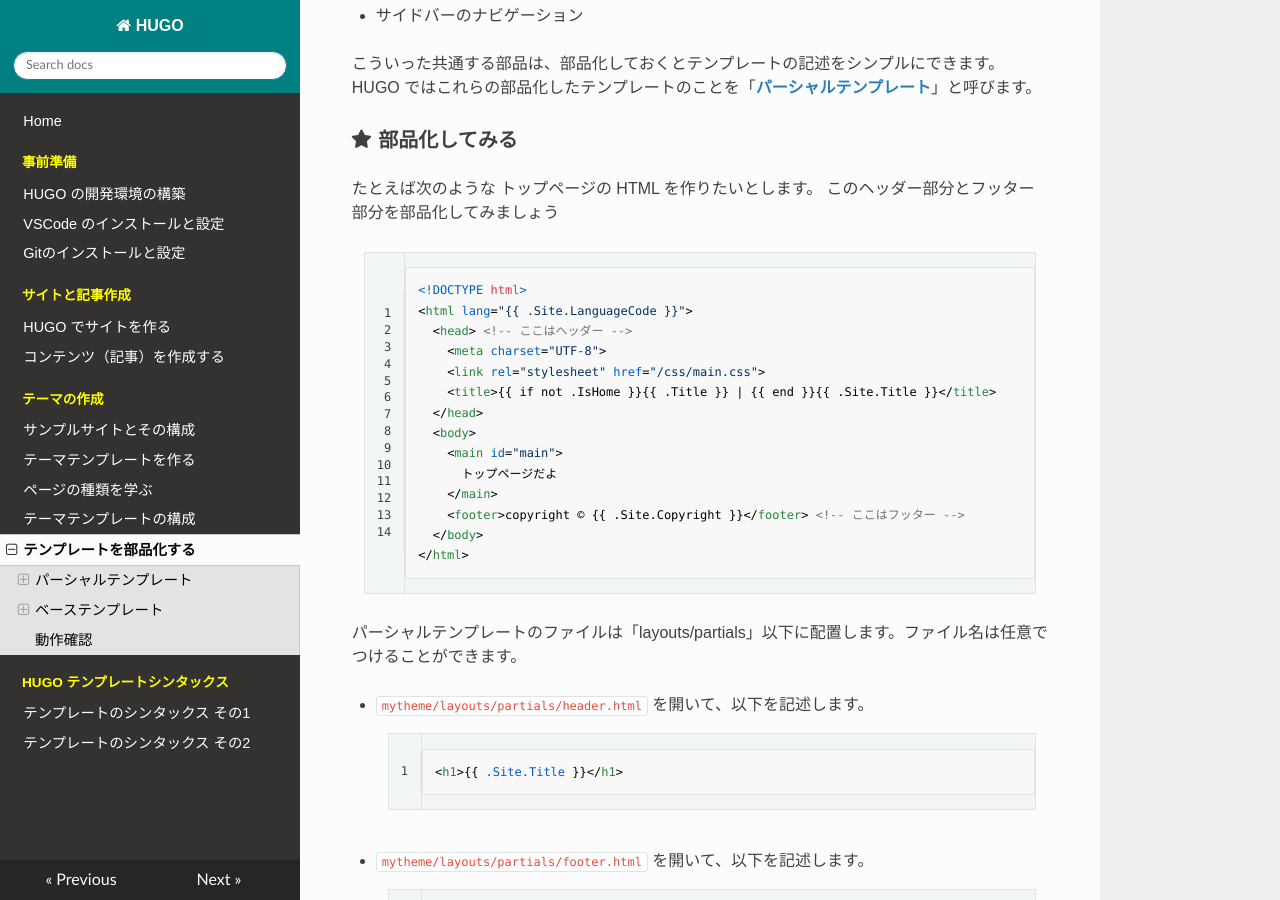
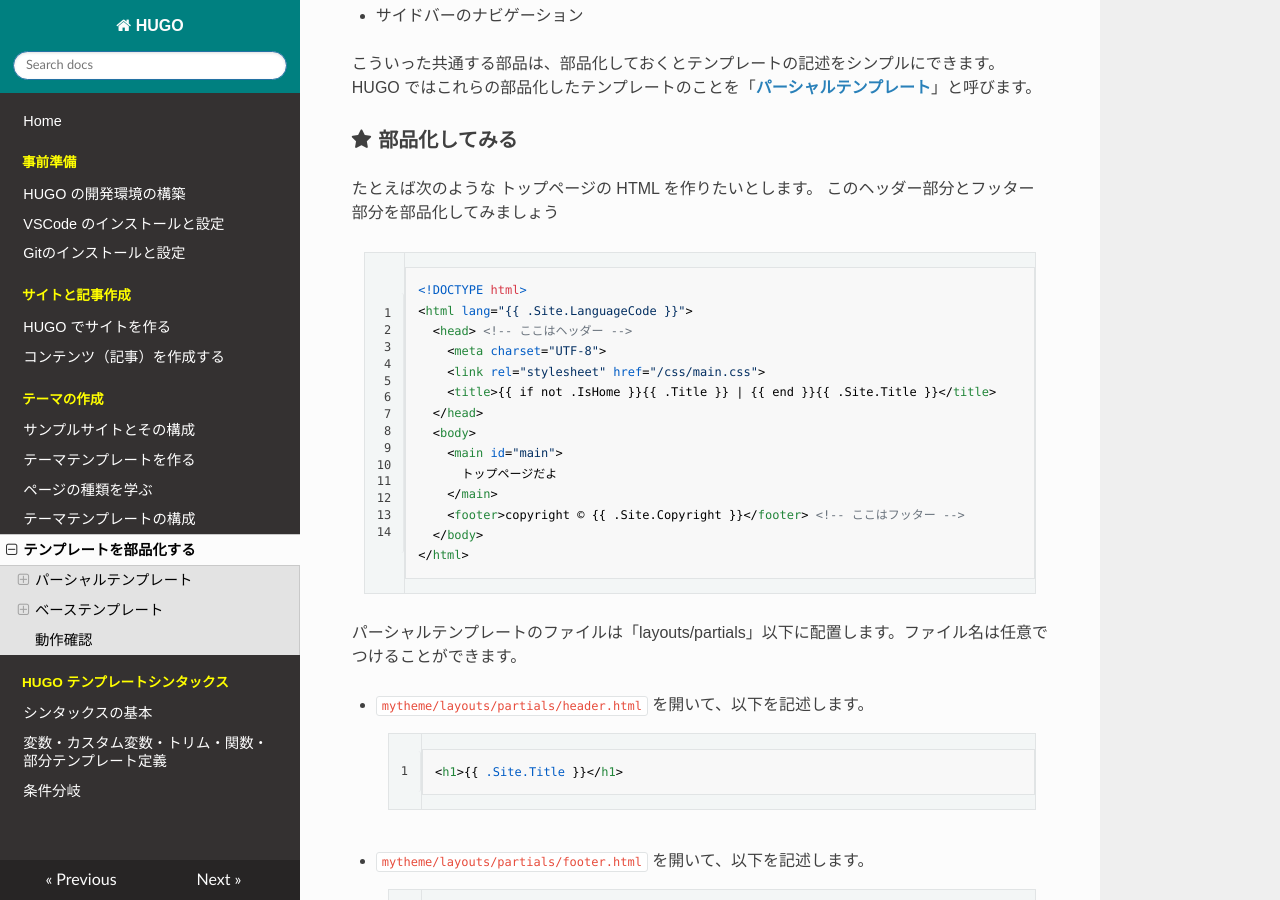
Before and after one commit to chick-p/hugo-handson, an MkDocs documentation site: the page built from src/02_theme/06_partial.md, in a window 1280 px wide and 900 px high, scrolled down 445 px. Built offline with MkDocs 1.6.1, drawn with Linux system fonts in a browser that asks for light colours; nearby versions of some CDN libraries; a script that is not in the unit is left out.

Commit message:
fix: implement document

```diff
--- a/mkdocs.yml
+++ b/mkdocs.yml
@@ -25,6 +25,7 @@ nav:
   - HUGO テンプレートシンタックス:
     - 03_hugo-template-syntax/01_base.md
     - 03_hugo-template-syntax/02_base2.md
+    - 03_hugo-template-syntax/03_base3.md
 markdown_extensions:
   - toc:
       permalink: True
@@ -33,6 +34,8 @@ markdown_extensions:
   - footnotes
   - codehilite:
       linenums: true
+  - pymdownx.details
+  - pymdownx.superfences
 extra_css:
   - "https://fonts.googleapis.com/earlyaccess/notosansjapanese.css"
   - "https://fonts.googleapis.com/css?family=Open+Sans:600,800"
--- a/src/03_hugo-template-syntax/01_base.md
+++ b/src/03_hugo-template-syntax/01_base.md
@@ -1,4 +1,4 @@
-# テンプレートのシンタックス その1
+# シンタックスの基本
 
 HUGO のテンプレート構文についての概要を説明します。
 
@@ -74,13 +74,13 @@ HUGO のテンプレートでは、`.` を使って変数にアクセスしま
 
 `index.html` が次に示す内容だった場合、`{{ .Site.Title }}` `{{ range .Site.RegularPages }}` と、`{{ .RelPermalink }}` `{{ .Title }}` の `.` が指す中身は異なります。
 
-    :::html
+    :::hugo
     <h1>{{ .Site.Title }}</h1> <!-- .Site の . はトップページ -->
     <ul>
-      <!-- range は繰り返し関数で、RegularPages はサイト内の記事ページ一覧を指します -->
+      {{/* range は繰り返し関数で、RegularPages はサイト内の記事ページ一覧を指します */}}
       {{ range .Site.RegularPages }}  <!-- .Site の . はトップページ -->
         <li><a href="{{ .RelPermalink }}">{{ .Title }}</a></li>
-        <!-- .RelPermalink や .Title の . は取り出した要素なので、個々の記事ページを指す -->
+        {{/* .RelPermalink や .Title の . は取り出した要素なので、個々の記事ページを指す */}}
       {{ end }}
     </ul>
 
--- a/src/03_hugo-template-syntax/02_base2.md
+++ b/src/03_hugo-template-syntax/02_base2.md
@@ -1,4 +1,4 @@
-# テンプレートのシンタックス その2
+# 変数・カスタム変数・トリム・関数・部分テンプレート定義
 
 ---
 
@@ -22,13 +22,13 @@ HUGO にはユーザー独自のカスタム変数を作ることもできます
 
 カスタム変数は `$変数名 := 値` のように定義します。
 
-    :::html
-    {{ $address := "東京都" }} <!-- 定義 -->
-    {{ $address }}<!-- 呼び出し -->
+    :::hugo
+    {{ $address := "東京都" }} {{/* 定義 */}}
+    {{ $address }} {{/* 呼び出し */}}
 
 値の再代入は `$変数名 = 値` で行います。
 
-    :::html
+    :::hugo
     {{ $pageType := "通常のページ" }}
     {{ if .IsHome }}
         {{ $pageType = "ホームページ" }}
@@ -92,9 +92,9 @@ HUGO には数値計算や文字列処理を行う関数があります。
 
 #### テンプレート
 
-    :::html
+    :::hugo
     {{ add 1 2 }}
-    {{ lt 1 2 }} <!-- Less Than (<) -->
+    {{ lt 1 2 }} {{/* Less Than (<) */}}
 
 #### 出力結果
 
@@ -103,3 +103,48 @@ HUGO には数値計算や文字列処理を行う関数があります。
     true
 
 利用できる関数は [Functions Quick Reference](https://gohugo.io/functions/) で確認できます。
+
+## 部分テンプレート定義
+テンプレート内で複数回同じ処理を行ったり再帰処理を行ったりする場合、関数定義のように部分テンプレートを定義できます。
+
+部分テンプレートはテンプレートファイル内で `{{ define 名前 }}` で定義します。
+
+    :::hugo
+    {{/* トップレベルのセクション一覧を出力する */}}
+    {{ define "showParentSection" }}
+      <h2>セクション一覧</h2>
+      <ul>
+        {{- range .Site.Sections }}
+          <li><a href="{{ .RelPermalink }}">{{ .Title }}</a>
+        {{- end }}
+      </ul>
+    {{ end }}
+
+定義したテンプレートを呼び出すには、`{{ template 名前 引数 }}` と記述します。
+
+    :::hugo
+    {{ template "showParentSection" . }}
+
+ちなみにさきほどのテンプレートは、「content」以下が次の構造のとき、
+
+    :::bash
+    content/
+    ├── sample.md
+    ├── section1 <- トップレベル
+    │   ├── _index.md
+    │   ├── sample.md
+    │   └── section1-1
+    │       └── _index.md
+    └── section2 <- トップレベル
+        ├── _index.md
+        └── section2-1
+            └── _index.md
+
+以下のように出力されます。
+
+    :::html
+    <h2>セクション一覧</h2>
+    <ul>
+    <li>section1</li>
+    <li>section2 index</li>
+    </ul>
--- /dev/null
+++ b/src/03_hugo-template-syntax/03_base3.md
@@ -0,0 +1,162 @@
+# 条件分岐
+
+---
+
+## 条件分岐
+
+### if
+条件分岐を行うには、`{{ if 条件式 }} ... {{ end }}` のように記述します。
+
+    :::hugo
+    {{/* 記事タイトル（frontmatter の title に値）があったら出力する */}}
+    {{ if isset .Params "title" }}
+      <h1>{{ .Params.Title }}</h1>
+    {{ end }}
+
+### if else
+`{{ if 条件式 }} ... {{ else }} ... {{ end }}` とすると if-else 式を書けます。
+
+    :::hugo
+    {{/* 記事に説明文（frontmatter の description に値）があったら出力し、そうでない場合は記事のサマリーを出力する */}}
+    {{ if isset .Params "description" }}
+      {{ .Params.Description }}
+    {{ else }}
+      {{ .Summary }}
+    {{ end }}
+
+### and/or
+and 式や or 式で複雑な条件式も書けます。条件式は`()`でくくります。
+
+    :::hugo
+    {{/* 記事に title か caption が存在し、かつ attr がある場合は出力する */}}
+    {{ if (and (or (isset .Params "title") (isset .Params "caption")) (isset .Params "attr")) }}
+      title
+    {{ end }}
+
+### [with](https://gohugo.io/functions/with/)
+「もし ... があれば ... を行う」という条件式を書きたい場合、`with` を使うこともできます。
+
+    :::hugo
+    {{ with .Params.title }}
+      <h1>{{ . }}</h1> {{/* . の中身は Params.title になっている */}}
+    {{ end }}
+
+with else もできます。
+
+    :::hugo
+    {{ with .Param "description" }}
+      {{ . }} {{/* . の中身は Params.description になっている */}}
+    {{ else }}
+      {{ .Summary }}  {{/* . の中身は記事（初期値） */}}
+    {{ end }}
+
+## 比較演算子
+条件分岐では `eq`(equal) や `ne`(not equal) などの関数や、比較演算子（`==`, `!=`）を利用できます。
+
+- 関数を使う場合
+  `{{ 関数 値 比較対象 }}`
+
+        :::hugo
+        {{ if eq .Language "ja"}} ... {{ end }}
+
+- 演算子を使う場合<br />
+  `{{ 値 演算子 比較対象 }}`
+
+        :::hugo
+        {{ if .Language == "ja"}} ... {{ end }}
+
+## 関数 / 演算子の一覧
+
+|関数 | 演算子 |意味
+|:--|:--|:--
+|[eq](https://gohugo.io/functions/eq/) | =, == |値が同じであればtrue
+|[ne](https://gohugo.io/functions/ne/) |!=, <> |値が異なればtrue
+|[ge](https://gohugo.io/functions/ge/) |>= |値が大きい、もしくは同じであればtrue
+|[gt](https://gohugo.io/functions/gt/) |> |値が大きければtrue
+|[le](https://gohugo.io/functions/le/) |<= |値が小さい、もしくは同じであればtrue
+|[lt](https://gohugo.io/functions/lt/) |< |値が小さければtrue
+|[in](https://gohugo.io/functions/in/) |- |配列内に指定した値があればtrue
+|not in |- |配列内に指定した値がなければtrue
+
+## 配列
+配列は [slice 関数](https://gohugo.io/functions/slice/)を使って定義します。
+`{{ $配列名 := slice "値1" "値1" "値1" }}` のように使います。
+
+    :::hugo
+    {{/* arr = ["foo,"bar","buzz"] のイメージ */}}
+    {{ $arr := slice "foo" "bar" "buzz" }}
+
+配列内の要素を参照するには、[index 関数](https://gohugo.io/functions/index-function/)を使います。
+`{{ index  $配列名 添字 }}` で取り出します。
+
+    :::hugo
+    {{ $arr := slice "foo" "bar" "buzz" }}
+    <ul>
+      <li>{{ index $arr 0 }}</li>
+      <li>{{ index $arr 1 }}</li>
+      <li>{{ index $arr 2 }}</li>
+    </ul>
+
+次のように出力されます。
+
+    :::html
+    <ul>
+      <li>foo</li>
+      <li>bar</li>
+      <li>buzz</li>
+    </ul>
+
+ループ処理もできます。
+
+    :::hugo
+    {{ $arr := slice "foo" "bar" "buzz" }}
+    <ul>
+      {{ range $arr }}
+        <li>{{ . }}</li>
+      {{ end }}
+    </ul>
+
+## 繰り返し処理
+繰り返し処理を行うには [range 関数](https://gohugo.io/functions/range/)を使います。
+
+ループ内で取り出した要素は`{{ . }}`で参照しますが、次のように変数名を付けてアクセスもできます。
+
+    :::hugo
+    <ul>
+      {{/* seq は連続した数字の配列をつくる関数 */}}
+      {{ range $el := (seq 5) }}
+        <li>{{ $el }}</li>
+      {{ end }}
+    </ul>
+
+次のように出力されます。
+
+    :::html
+    <ul>
+      <li>1</li>
+      <li>2</li>
+      <li>3</li>
+      <li>4</li>
+      <li>5</li>
+    </ul>
+
+添字も取り出せます。
+
+    :::hugo
+    <ul>
+      {{/* seq は連続した数字の配列をつくる関数 */}}
+      {{ range $index, $el := (seq 5) }}
+        <li>{{ $index }}: {{ $el }}</li>
+      {{ end }}
+    </ul>
+
+次のように出力されます。
+
+    :::html
+    <ul>
+      <li>0: 1</li>
+      <li>1: 2</li>
+      <li>2: 3</li>
+      <li>3: 4</li>
+      <li>4: 5</li>
+    </ul>
```
Also changed, not shown: other parts of src/03_hugo-template-syntax/01_base.md (+3 -3 lines), other parts of src/03_hugo-template-syntax/02_base2.md (+2 -2 lines), src/02_theme/02_create-quick-theme.md (+3 -3 lines), src/02_theme/06_partial.md (+6 -7 lines).
